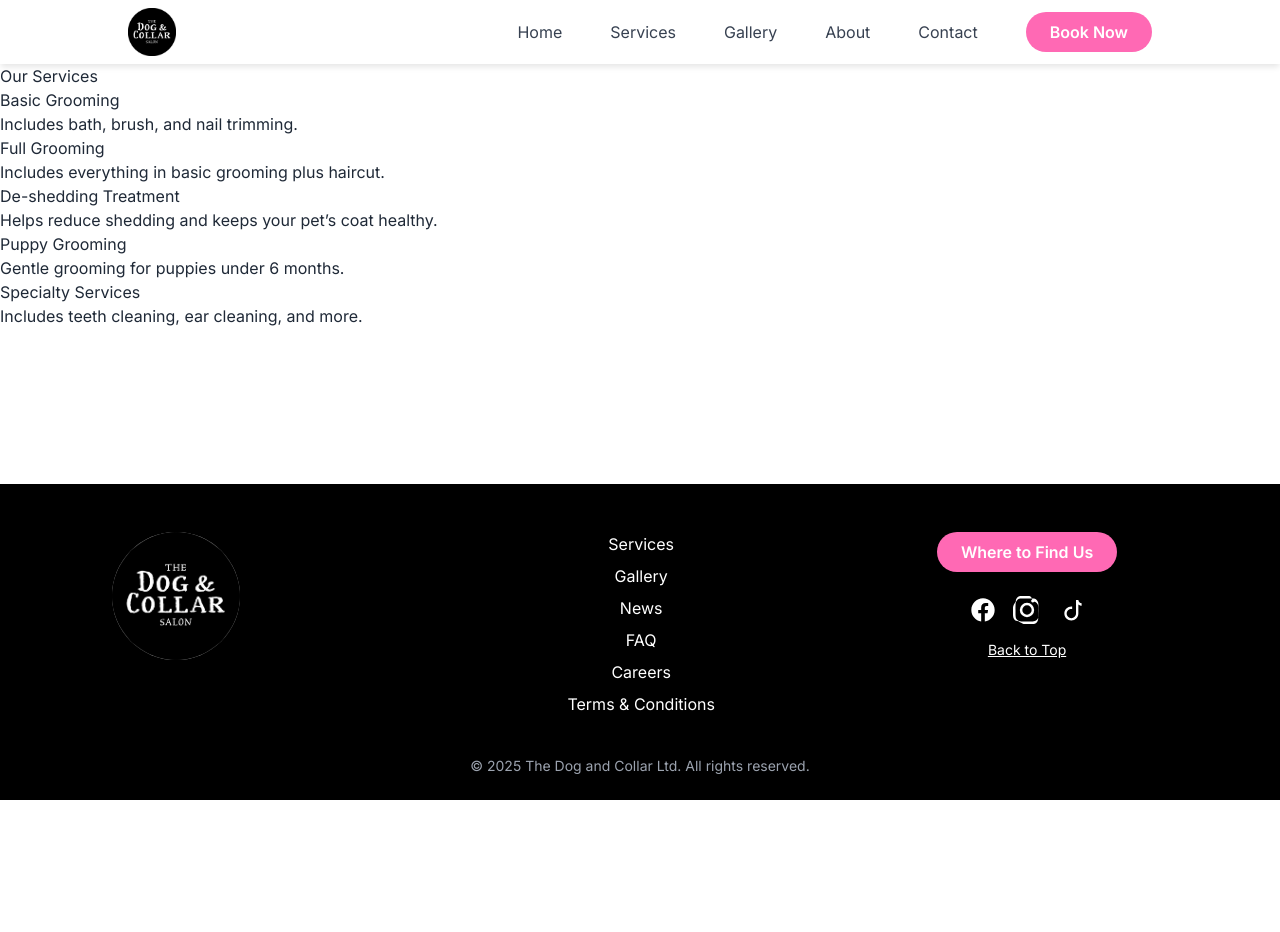
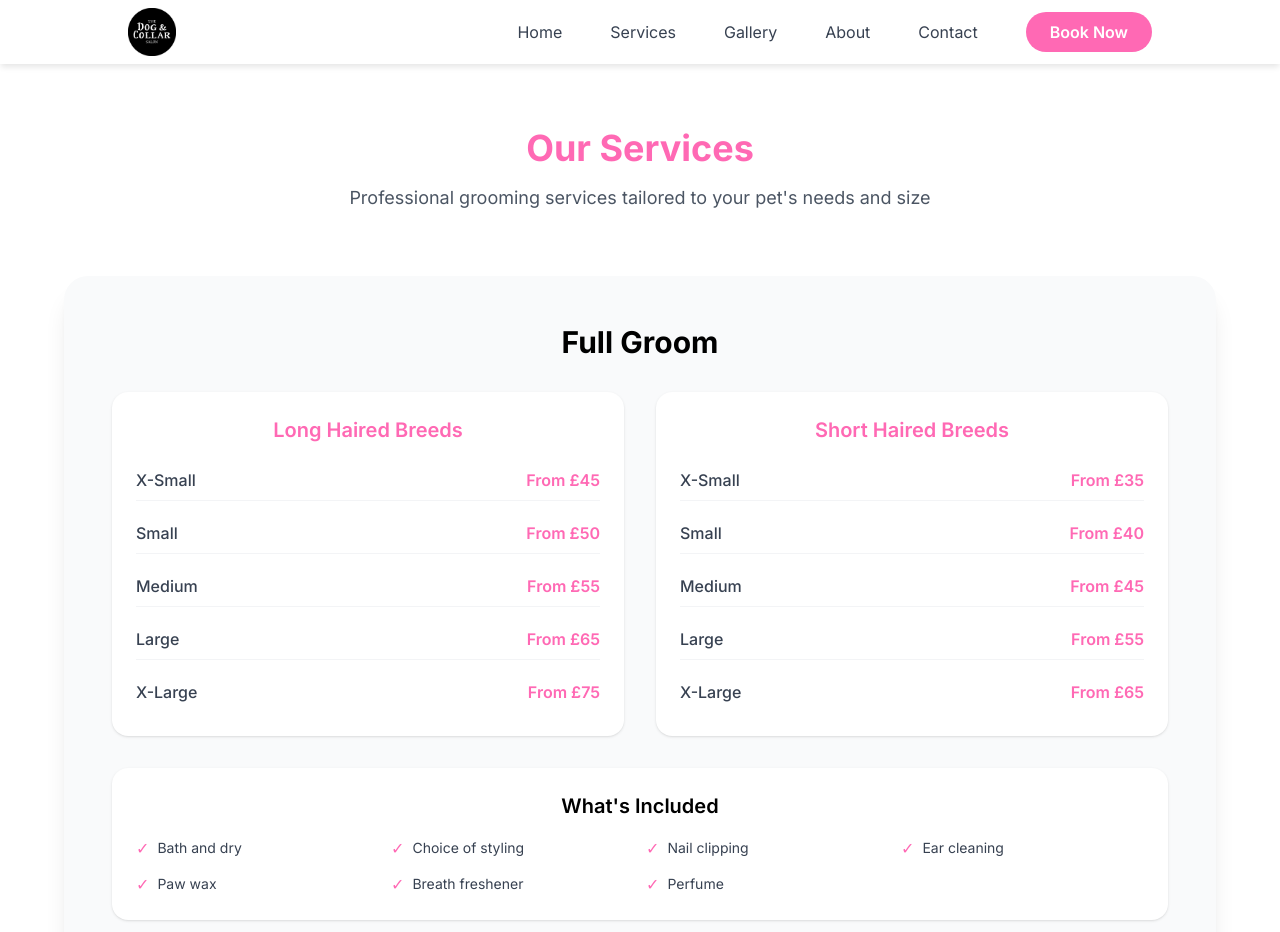
Before and after one commit to RoleyRoley/Dog-Grooming-Website, a React (Vite) app: page /services in a window 1280 px wide. Shown: the top 932 px of the page. Before the commit the page ends 800 px from the top, so only its background shows below. Built offline with nearby package versions, Linux system fonts and the light colour scheme.

Commit message:
Started services page - Full Groom section

```diff
--- a/src/components/pages/Services.jsx
+++ b/src/components/pages/Services.jsx
@@ -1,26 +1,123 @@
 import React from 'react';
+import { motion } from 'framer-motion';
+import BookingButton from '../shared/BookingButton';
 
 const Services = () => {
-    const servicesList = [
-        { name: 'Basic Grooming', description: 'Includes bath, brush, and nail trimming.' },
-        { name: 'Full Grooming', description: 'Includes everything in basic grooming plus haircut.' },
-        { name: 'De-shedding Treatment', description: 'Helps reduce shedding and keeps your pet’s coat healthy.' },
-        { name: 'Puppy Grooming', description: 'Gentle grooming for puppies under 6 months.' },
-        { name: 'Specialty Services', description: 'Includes teeth cleaning, ear cleaning, and more.' },
+    const fullGroomPricing = {
+        longHaired: [
+            { size: 'X-Small', price: 'From £45' },
+            { size: 'Small', price: 'From £50' },
+            { size: 'Medium', price: 'From £55' },
+            { size: 'Large', price: 'From £65' },
+            { size: 'X-Large', price: 'From £75' }
+        ],
+        shortHaired: [
+            { size: 'X-Small', price: 'From £35' },
+            { size: 'Small', price: 'From £40' },
+            { size: 'Medium', price: 'From £45' },
+            { size: 'Large', price: 'From £55' },
+            { size: 'X-Large', price: 'From £65' }
+        ]
+    };
+
+    const fullGroomIncludes = [
+        'Bath and dry',
+        'Choice of styling',
+        'Nail clipping',
+        'Ear cleaning',
+        'Paw wax',
+        'Breath freshener',
+        'Perfume'
     ];
 
+    const fadeIn = {
+        hidden: { opacity: 0, y: 40 },
+        visible: (i = 0) => ({
+            opacity: 1,
+            y: 0,
+            transition: { delay: i * 0.2, duration: 0.7, ease: 'easeOut' }
+        }),
+    };
+
     return (
-        <div className="services">
-            <h2>Our Services</h2>
-            <ul>
-                {servicesList.map((service, index) => (
-                    <li key={index}>
-                        <h3>{service.name}</h3>
-                        <p>{service.description}</p>
-                    </li>
-                ))}
-            </ul>
-        </div>
+        <section className="py-16 px-4 bg-white min-h-screen">
+            <div className="max-w-6xl mx-auto">
+                {/* Page Header */}
+                <motion.div
+                    initial="hidden"
+                    whileInView="visible"
+                    viewport={{ once: true, amount: 0.2 }}
+                    variants={fadeIn}
+                    className="text-center mb-16"
+                >
+                    <h1 className="text-4xl font-bold text-primary mb-4">Our Services</h1>
+                    <p className="text-lg text-gray-600 max-w-2xl mx-auto">
+                        Professional grooming services tailored to your pet's needs and size
+                    </p>
+                </motion.div>
+
+                {/* Full Groom Section */}
+                <motion.div
+                    initial="hidden"
+                    whileInView="visible"
+                    viewport={{ once: true, amount: 0.2 }}
+                    variants={fadeIn}
+                    custom={1}
+                    className="mb-16"
+                >
+                    <div className="bg-gray-50 rounded-3xl shadow-xl p-8 md:p-12">
+                        <h2 className="text-3xl font-bold text-secondary mb-8 text-center">Full Groom</h2>
+
+                        {/* Pricing Grid */}
+                        <div className="grid md:grid-cols-2 gap-8 mb-8">
+                            {/* Long Haired */}
+                            <div className="bg-white rounded-2xl p-6 shadow">
+                                <h3 className="text-xl font-semibold text-primary mb-4 text-center">Long Haired Breeds</h3>
+                                <div className="space-y-3">
+                                    {fullGroomPricing.longHaired.map((item, index) => (
+                                        <div key={index} className="flex justify-between items-center py-2 border-b border-gray-100 last:border-b-0">
+                                            <span className="font-medium text-gray-700">{item.size}</span>
+                                            <span className="text-primary font-semibold">{item.price}</span>
+                                        </div>
+                                    ))}
+                                </div>
+                            </div>
+
+                            {/* Short Haired */}
+                            <div className="bg-white rounded-2xl p-6 shadow">
+                                <h3 className="text-xl font-semibold text-primary mb-4 text-center">Short Haired Breeds</h3>
+                                <div className="space-y-3">
+                                    {fullGroomPricing.shortHaired.map((item, index) => (
+                                        <div key={index} className="flex justify-between items-center py-2 border-b border-gray-100 last:border-b-0">
+                                            <span className="font-medium text-gray-700">{item.size}</span>
+                                            <span className="text-primary font-semibold">{item.price}</span>
+                                        </div>
+                                    ))}
+                                </div>
+                            </div>
+                        </div>
+
+                        {/* Includes Section */}
+                        <div className="bg-white rounded-2xl p-6 shadow mb-6">
+                            <h3 className="text-xl font-semibold text-secondary mb-4 text-center">What's Included</h3>
+                            <div className="grid grid-cols-2 md:grid-cols-3 lg:grid-cols-4 gap-3">
+                                {fullGroomIncludes.map((item, index) => (
+                                    <div key={index} className="flex items-center text-gray-700">
+                                        <span className="text-primary mr-2">✓</span>
+                                        <span className="text-sm">{item}</span>
+                                    </div>
+                                ))}
+                            </div>
+                        </div>
+
+                        {/* Book Now Button */}
+                        <div className="text-center">
+                            <BookingButton className="bg-primary text-white px-8 py-3 rounded-full font-semibold hover:bg-opacity-90 transition-all duration-300" />
+                        </div>
+                    </div>
+                </motion.div>
+            </div>
+        </section>
     );
 };
 
```
